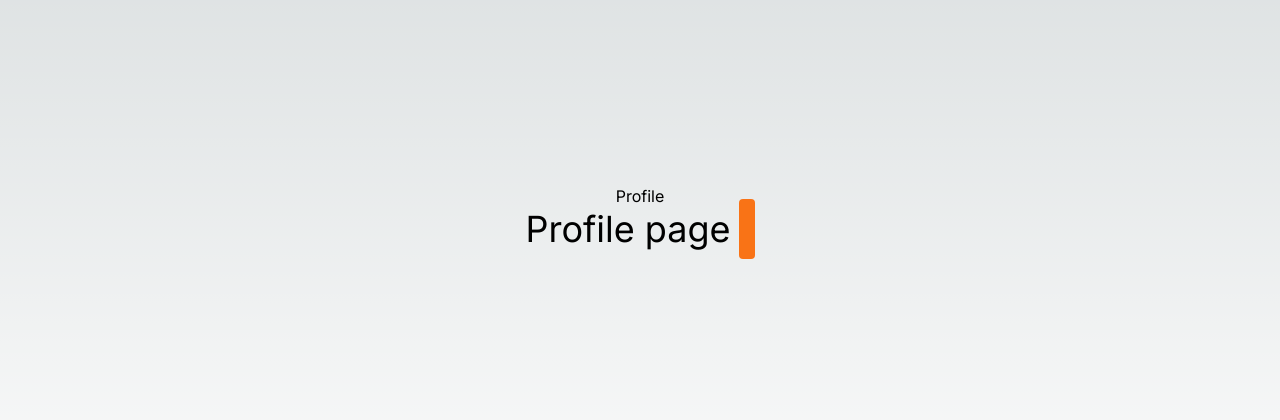
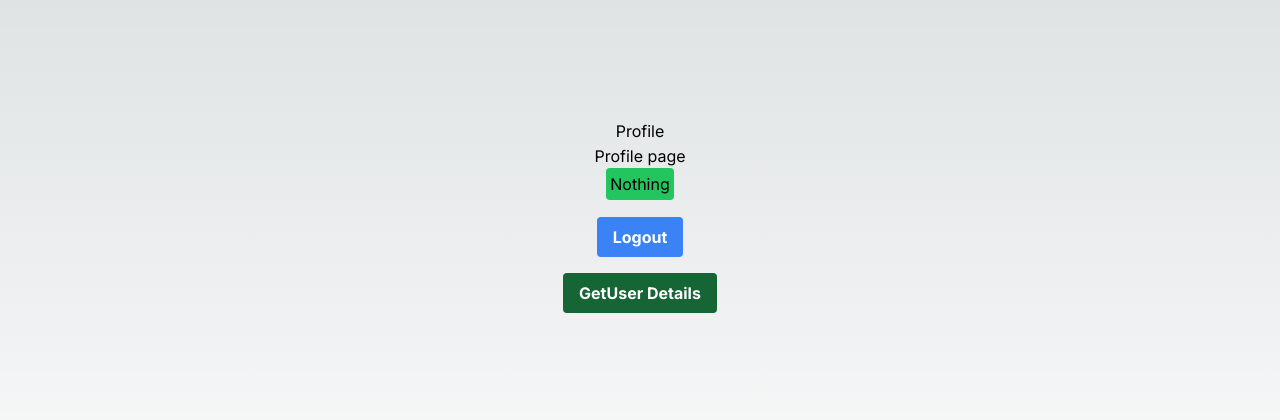
Before and after one commit to anshgautam-github/Next-Js-BASIC-AUTH-, a Next.js app: page /profile in a window 1280 px wide. Shown: the part 184-604 px from the top of the page. Built offline with nearby package versions, Linux system fonts and the light colour scheme.

Commit message:
Update page.tsx

```diff
--- a/src/app/profile/page.tsx
+++ b/src/app/profile/page.tsx
@@ -1,16 +1,54 @@
-//this is for handling dynmic routes
-//here profile/routes can be handeled
-//so we don't know what will come after profile/route
+"use client";
+import axios from "axios";
+import Link from "next/link";
+import React, {useState} from "react";
+import {toast} from "react-hot-toast";
+import {useRouter} from "next/navigation";
 
-export default function UserProfile({params}: any) {
-    return (
-        <div className="flex flex-col items-center justify-center min-h-screen py-2">
-            <h1>Profile</h1>
+
+export default function ProfilePage() {
+
+  const router = useRouter()
+  const [data, setData] = useState("nothing")
+
+  const logout = async () => {
+    try {
+        await axios.get('/api/users/logout')
+        toast.success('Logout successful')
+        router.push('/login')
+    } catch (error:any) {
+        console.log(error.message);
+        toast.error(error.message);
+    }
+}
+
+const getUserDetails = async () => {
+    const res = await axios.get('/api/users/me')
+    console.log(res.data);
+    setData(res.data.data._id)
+}
+
+
+  return (
+      <div className="flex flex-col items-center justify-center min-h-screen py-2">
+         <h1>Profile</h1>
             <hr />
-            <p className="text-4xl">Profile page
-            <span className=" p-2 ml-2 rounded bg-orange-500 text-black">{params.id}</span>
-            </p>
+            <p>Profile page</p>
+            <h2 className="p-1 rounded bg-green-500">{data === 'nothing' ? "Nothing" : <Link href={`/profile/${data}`}>{data}
+            </Link>}</h2>
+        <hr />
 
-            </div>
-    )
+        <button
+        onClick={logout}
+        className="bg-blue-500 mt-4 hover:bg-blue-700 text-white font-bold py-2 px-4 rounded"
+        >Logout</button>
+
+        <button
+        onClick={getUserDetails}
+        className="bg-green-800 mt-4 hover:bg-blue-700 text-white font-bold py-2 px-4 rounded"
+        >GetUser Details</button>
+
+
+      </div>
+  )
 }
```
